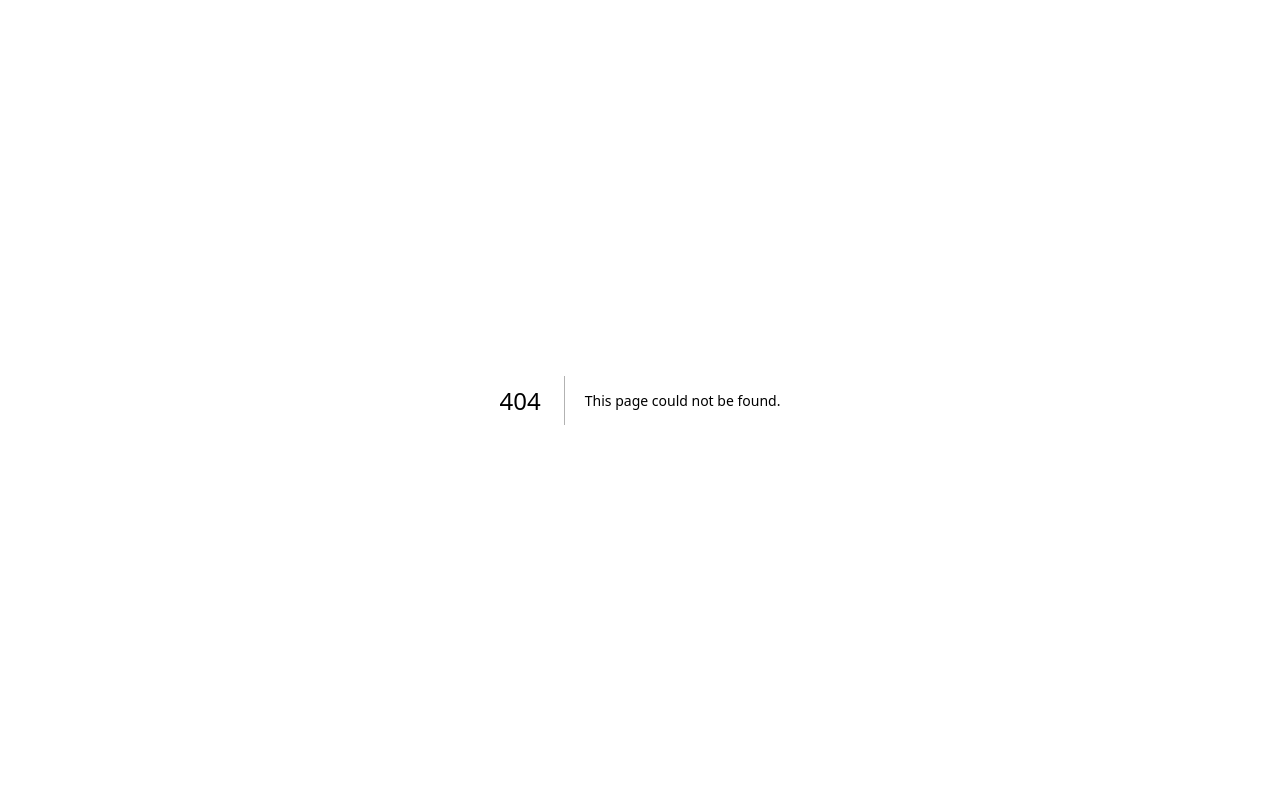
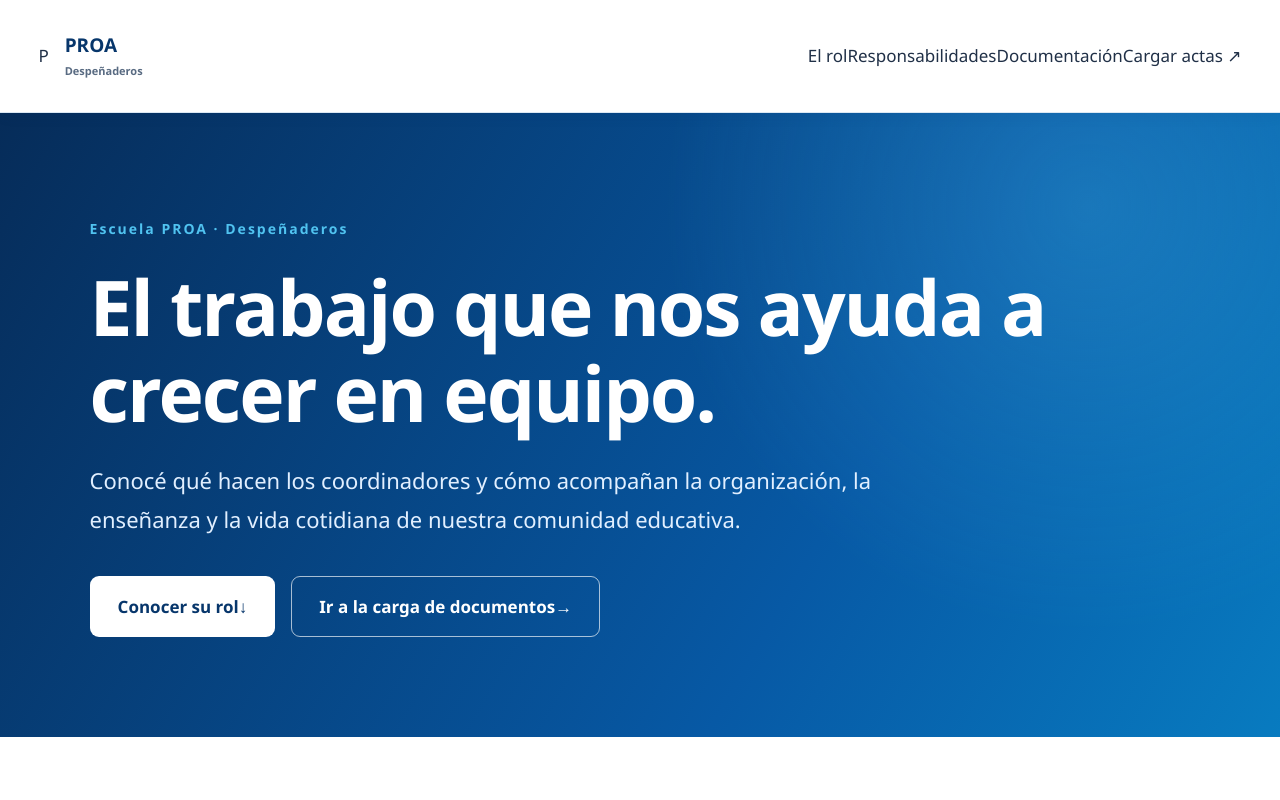
Before and after one commit to benjaminmonchietti/Proyecto-integrador, a Next.js app: page /coordinadores in a window 1280 px wide. Before the commit this address had no page. Shown: the top 800 px of the page. Built offline with nearby package versions, Linux system fonts and the light colour scheme.

Commit message:
git push origin mainpagina coordinadores

```diff
--- /dev/null
+++ b/app/coordinadores/actas/page.tsx
@@ -0,0 +1,6 @@
+
+import Coordinadores from "./actas";
+
+export default function Page() {
+  return <Coordinadores />;
+}
--- /dev/null
+++ b/app/coordinadores/page.tsx
@@ -0,0 +1,4 @@
+import Coordinadores from "./coordinadores";
+export default function Page(){
+    return <Coordinadores />;
+}
--- a/app/iniciosesion/botones/page.tsx
+++ b/app/iniciosesion/botones/page.tsx
@@ -7,7 +7,6 @@ export default function Usuarios() {
 const router = useRouter();
 
 return <main className="pagina-usuarios"> <h1>SELECCIONAR USUARIO</h1>
-
 
   <p className="subtitulo-usuarios">
     Seleccioná el tipo de usuario para continuar
```
Also changed, not shown: app/coordinadores/actas/actas.css (renamed from actas.css), app/coordinadores/actas/actas.tsx (renamed from actas.tsx), app/coordinadores/coordinadores.css (renamed from coordinadores.css), app/coordinadores/coordinadores.tsx (renamed from coordinadores.tsx).
